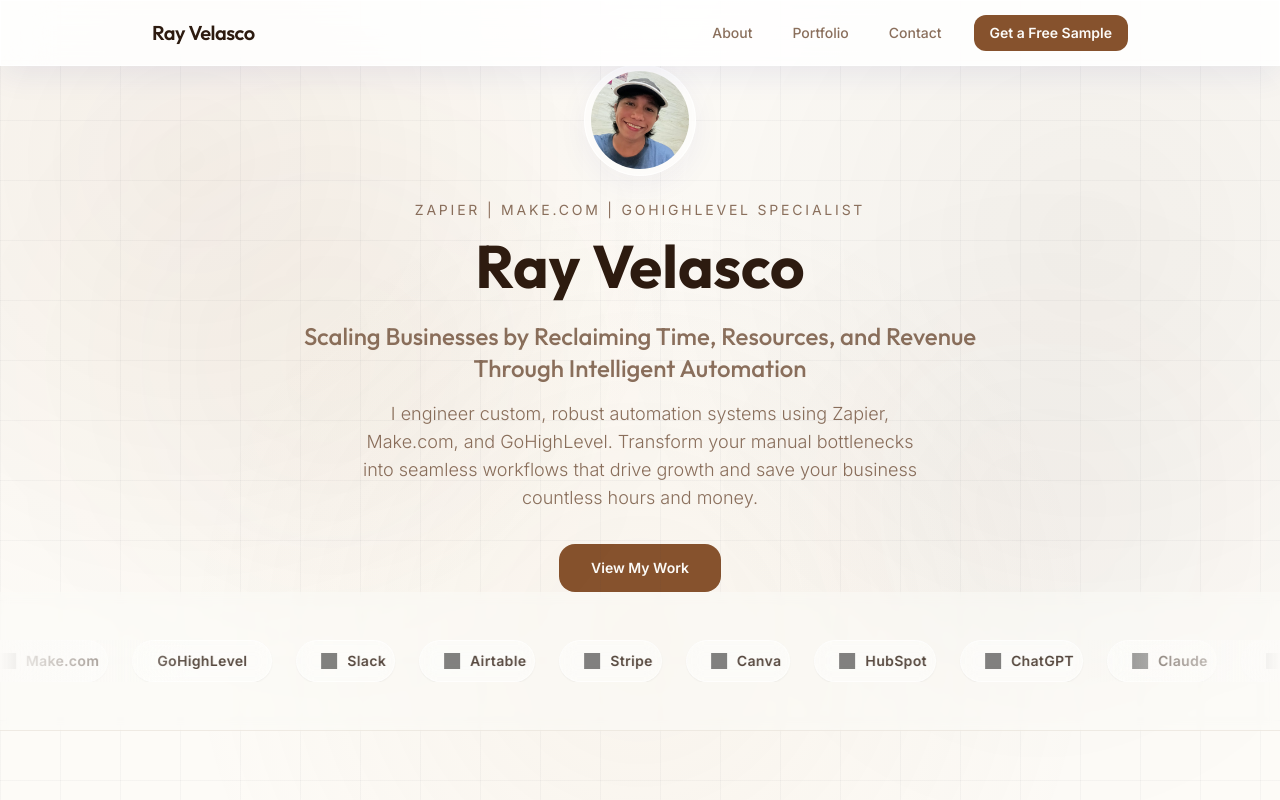
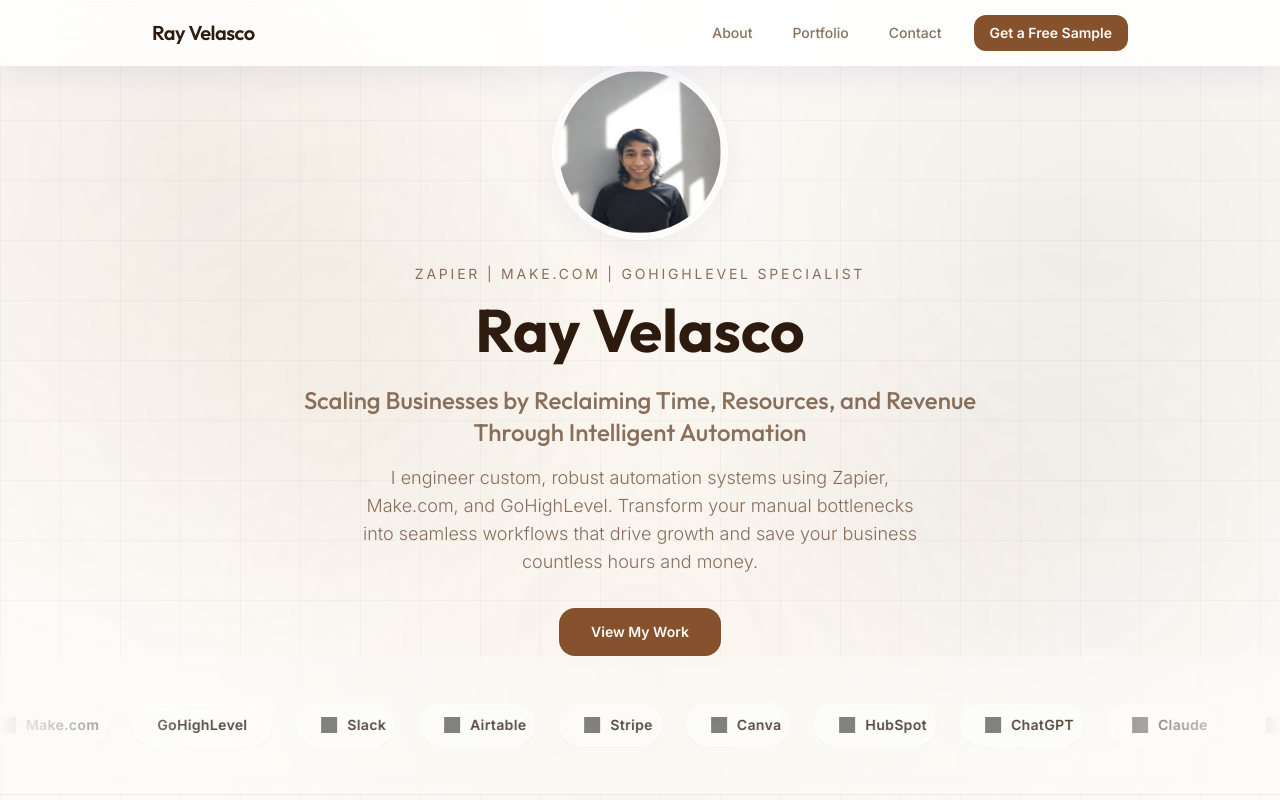
Before and after one commit to mvela0016-gif/rmvelasco-automations, a React (Vite) app: page / in a window 1280 px wide. Shown: the top 800 px of the page. Built offline with nearby package versions, Linux system fonts and the light colour scheme; grey boxes are pictures that could not be loaded; the HTML template or start-up script is replaced by a standard one.

Commit message:
Update profile picture and increase avatar circle size

```diff
--- a/src/components/HeroSection.tsx
+++ b/src/components/HeroSection.tsx
@@ -10,7 +10,7 @@ const HeroSection = () => (
         transition={{ duration: 0.6 }}
         className="mb-6"
       >
-        <div className="w-28 h-28 rounded-full mx-auto glass p-1.5">
+        <div className="w-44 h-44 rounded-full mx-auto glass p-1.5">
           <img
             src={profilePicture}
             alt="Ray Velasco Profile"
```
Also changed, not shown: src/assets/profile-picture.jpg.
